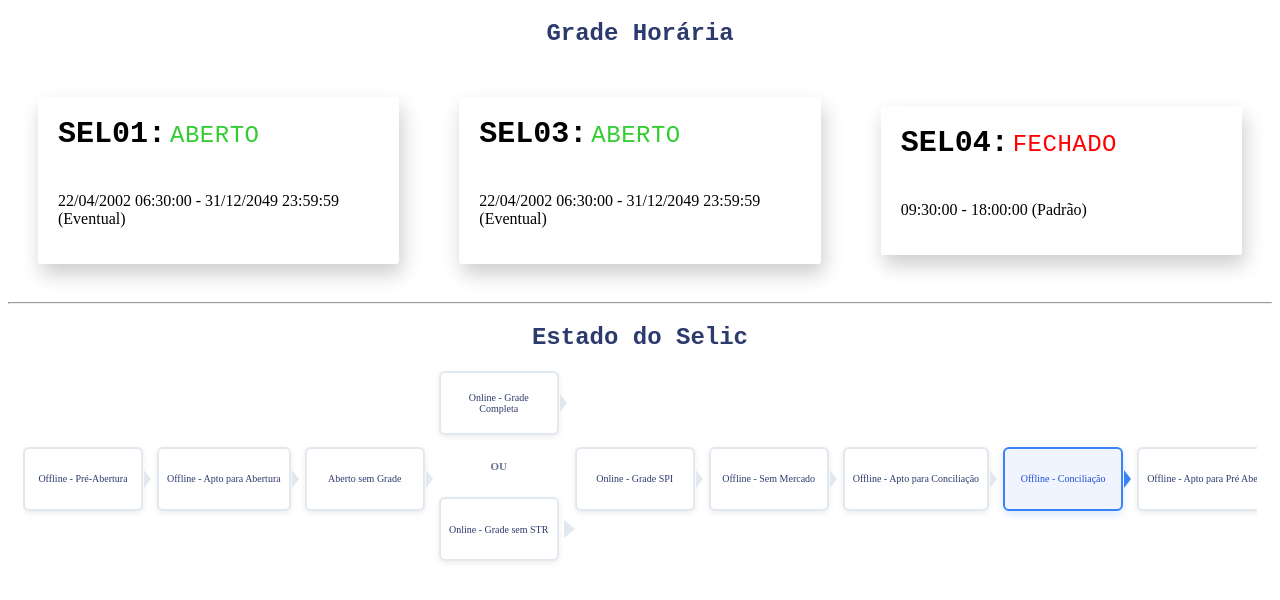
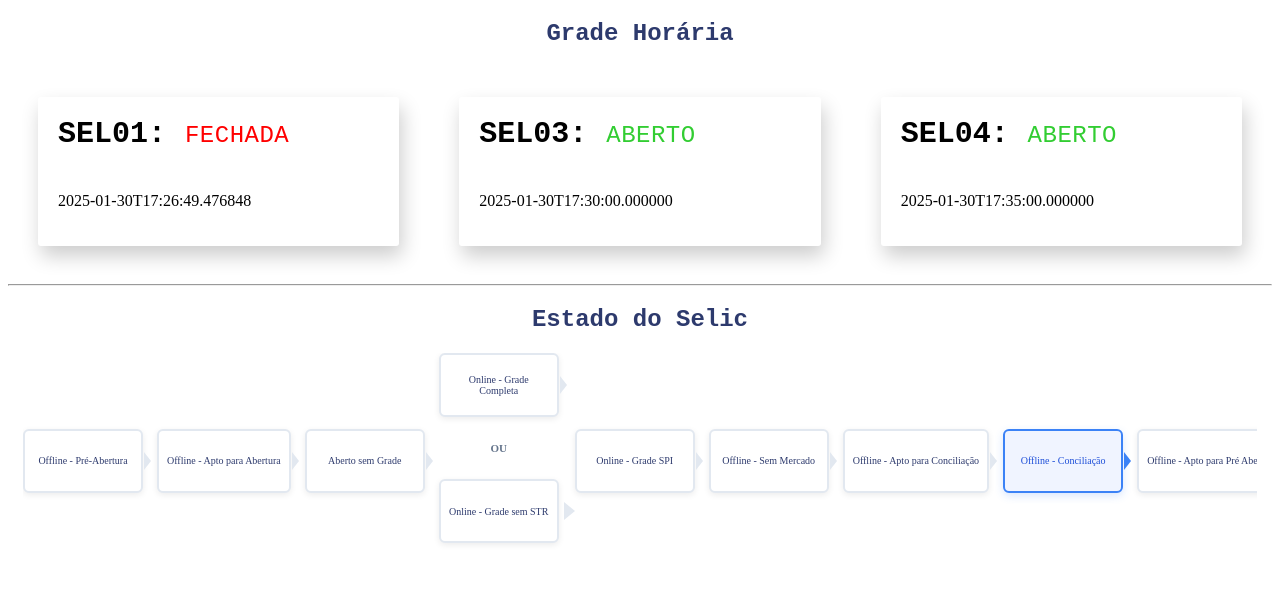
Before and after one commit to fjuncal/selic-status-poc, an Angular app: page / in a window 1280 px wide. Shown: the top 600 px of the page. Built offline with nearby package versions, Linux system fonts and the light colour scheme.

Commit message:
adicionando http client e refatorar o componente

```diff
--- a/package.json
+++ b/package.json
@@ -18,6 +18,7 @@
     "@angular/platform-browser": "~13.2.0",
     "@angular/platform-browser-dynamic": "~13.2.0",
     "@angular/router": "~13.2.0",
+    "common": "^0.2.5",
     "rxjs": "~7.5.0",
     "tslib": "^2.3.0",
     "zone.js": "~0.11.4"
--- a/src/app/app.module.ts
+++ b/src/app/app.module.ts
@@ -5,10 +5,11 @@ import { AppRoutingModule } from './app-routing.module';
 import { AppComponent } from './app.component';
 import { SelicStatusComponent } from './selic-status/selic-status.component';
 import { CicloVidaComponent } from './selic-status/componentes/ciclo-vida/ciclo-vida.component';
+import { HttpClientModule } from '@angular/common/http';
 
 @NgModule({
   declarations: [AppComponent, SelicStatusComponent, CicloVidaComponent],
-  imports: [BrowserModule, AppRoutingModule],
+  imports: [BrowserModule, AppRoutingModule, HttpClientModule],
   providers: [],
   bootstrap: [AppComponent],
 })
--- a/src/app/selic-status/selic-status.component.html
+++ b/src/app/selic-status/selic-status.component.html
@@ -1,42 +1,35 @@
 <h1 class="titulo-principal">Grade Horária</h1>
 
+<!-- Exibe mensagem de erro se houver -->
+<div *ngIf="errorMessageGrade; else showGrades">
+  <p class="error-message">{{ errorMessageGrade }}</p>
+</div>
+
+<ng-template #showGrades>
   <div class="container">
-  <div class="card">
+    <!-- Loop para exibir os dados de cada grade -->
+    <div class="card" *ngFor="let grade of grades">
       <div class="title">
         <div>
-        <h1>SEL01:</h1>
-        <h2 style="color: limegreen">ABERTO</h2>
+          <h1>{{ grade.codigo }}:</h1>
+          <!-- Define a cor com base no status: verde para 'AberTO' e vermelho para 'FECHADA' -->
+          <h2
+            [ngStyle]="{
+              color: grade.status === 'ABERTO' ? 'limegreen' : 'red'
+            }"
+          >
+            {{ grade.status }}
+          </h2>
         </div>
       </div>
       <div class="content">
         <div class="social">
-        <p>22/04/2002 06:30:00 - 31/12/2049 23:59:59 (Eventual)</p>
-      </div>
-    </div>
-  </div>
-  <div class="card">
-    <div class="title">
-      <h1>SEL03:</h1>
-      <h2 style="color: limegreen">ABERTO</h2>
-    </div>
-    <div class="content">
-      <div class="social">
-        <p>22/04/2002 06:30:00 - 31/12/2049 23:59:59 (Eventual)</p>
-      </div>
-    </div>
-  </div>
-  <div class="card">
-    <div class="title">
-      <h1>SEL04:</h1>
-      <h2 style="color: red">FECHADO</h2>
-    </div>
-    <div class="content">
-      <div class="social">
-        <p>09:30:00 - 18:00:00 (Padrão)</p>
+          <p>{{ grade.dataHora }}</p>
         </div>
       </div>
     </div>
   </div>
+</ng-template>
 
 <hr />
 
--- a/src/app/selic-status/selic-status.component.scss
+++ b/src/app/selic-status/selic-status.component.scss
@@ -49,3 +49,10 @@
   font-family: monospace; // ou outra fonte de sua preferência
   color: #2d3a6d; // ajuste a cor se necessário
 }
+
+.error-message {
+  text-align: center;
+  color: red;
+  font-size: 16px;
+  margin-top: 20px;
+}
--- a/src/app/selic-status/selic-status.component.ts
+++ b/src/app/selic-status/selic-status.component.ts
@@ -1,15 +1,43 @@
 import { Component, OnInit } from '@angular/core';
+import { Grade } from '../shared/models/grade';
+import { CodigoGradeEnum } from '../shared/models/codigoGradeEnum';
+import { forkJoin, Observable } from 'rxjs';
+import { HttpClient } from '@angular/common/http';
 
 @Component({
   selector: 'app-selic-status',
   templateUrl: './selic-status.component.html',
-  styleUrls: ['./selic-status.component.scss']
+  styleUrls: ['./selic-status.component.scss'],
 })
 export class SelicStatusComponent implements OnInit {
+  grades: Grade[] = [];
+  errorMessageGrade: string = '';
+  codigos = [
+    CodigoGradeEnum.SEL01,
+    CodigoGradeEnum.SEL03,
+    CodigoGradeEnum.SEL04,
+  ];
 
-  constructor() { }
+  constructor(private http: HttpClient) {}
 
   ngOnInit() {
+    // Cria um array de observables para cada chamada de API
+    this.grades = [
+      {
+        codigo: CodigoGradeEnum.SEL01,
+        status: 'FECHADA',
+        dataHora: '2025-01-30T17:26:49.476848',
+      },
+      {
+        codigo: CodigoGradeEnum.SEL03,
+        status: 'ABERTO',
+        dataHora: '2025-01-30T17:30:00.000000',
+      },
+      {
+        codigo: CodigoGradeEnum.SEL04,
+        status: 'ABERTO',
+        dataHora: '2025-01-30T17:35:00.000000',
+      },
+    ];
   }
-
 }
--- /dev/null
+++ b/src/app/shared/models/codigoGradeEnum.ts
@@ -0,0 +1,5 @@
+export enum CodigoGradeEnum {
+  SEL01 = 'SEL01',
+  SEL03 = 'SEL03',
+  SEL04 = 'SEL04',
+}
--- /dev/null
+++ b/src/app/shared/models/grade.ts
@@ -0,0 +1,7 @@
+import { CodigoGradeEnum } from './codigoGradeEnum';
+
+export interface Grade {
+  codigo: CodigoGradeEnum;
+  status: string;
+  dataHora: string;
+}
```
Also changed, not shown: 1 other file (tests, documents, lock files or other folders). Lines whose indentation alone changed are shown as unchanged.
